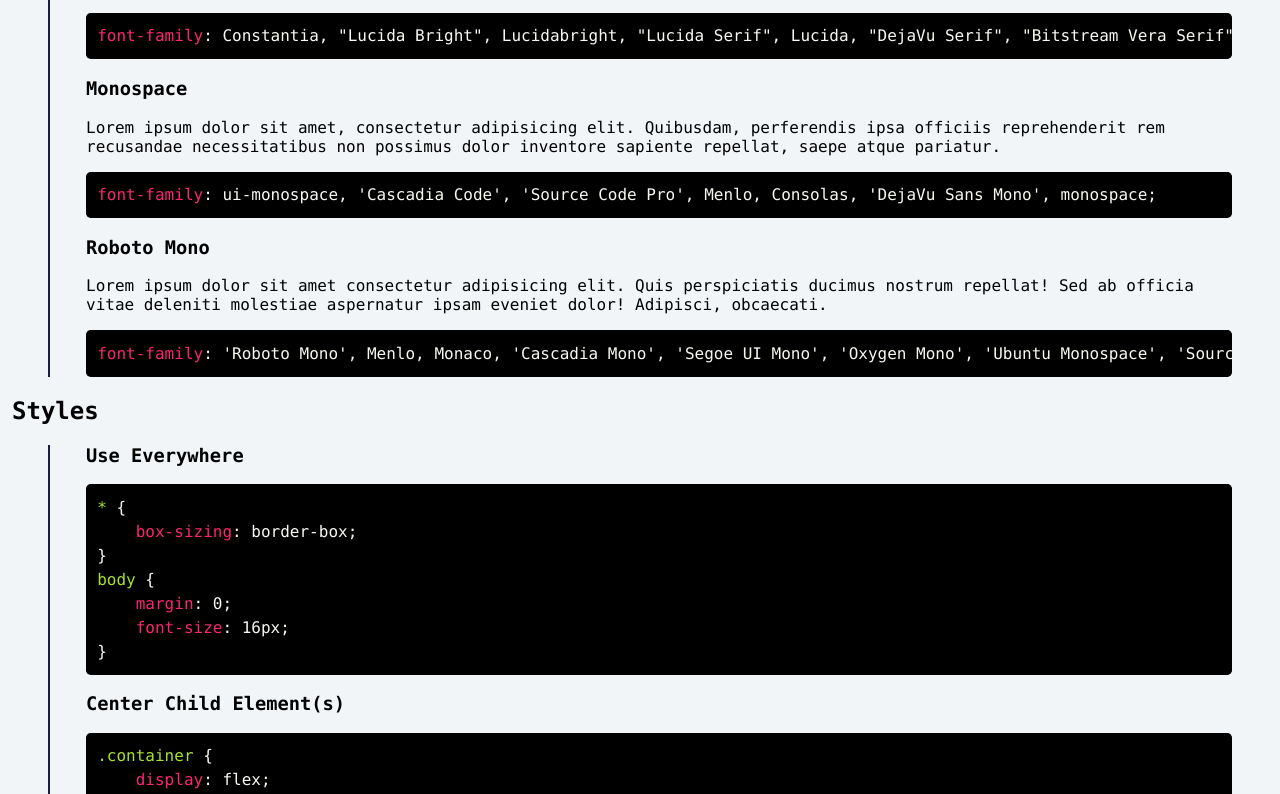
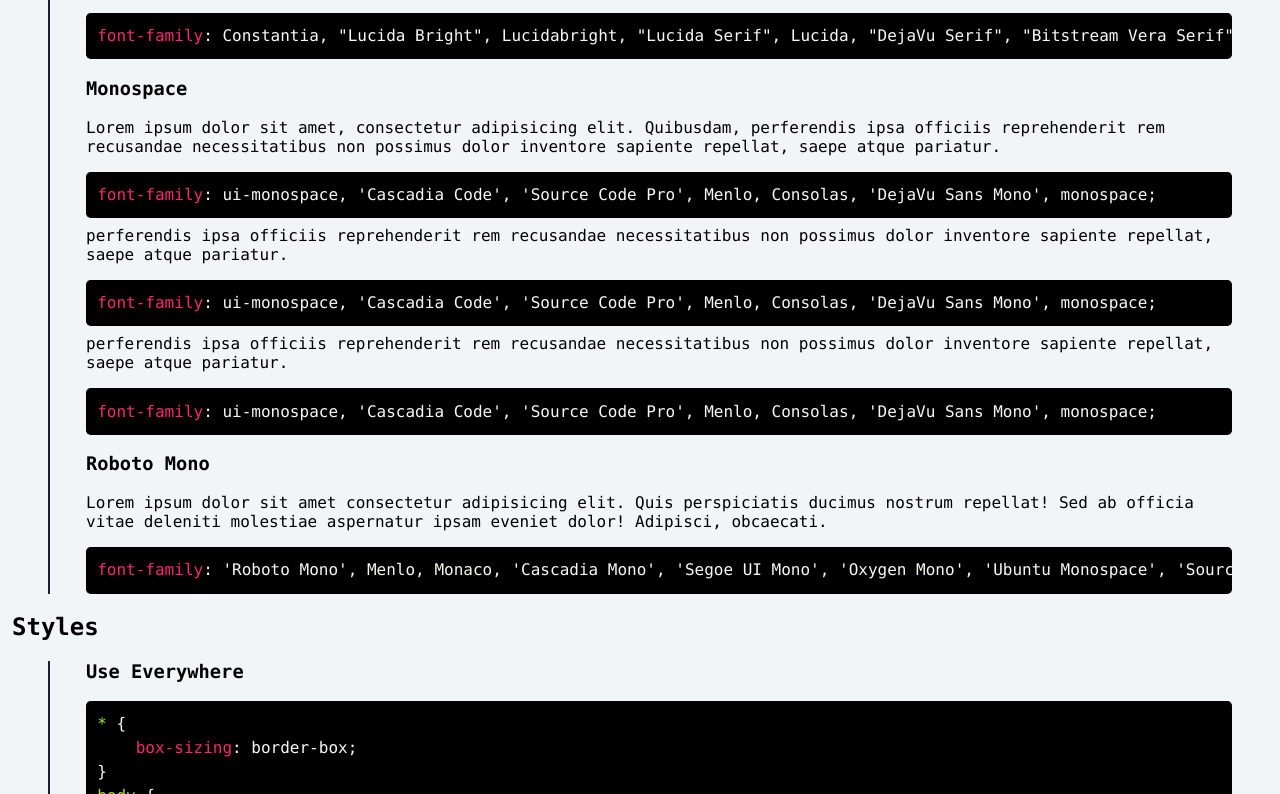
Before and after one commit to BeepBot99/website-design-system, a plain HTML site: page index.html in a window 1280 px wide. Shown: the part 1225-2019 px from the top of the page. Drawn offline with Linux system fonts and the light colour scheme.

Commit message:
Update index.html

```diff
--- a/index.html
+++ b/index.html
@@ -104,6 +104,14 @@
           non possimus dolor inventore sapiente repellat, saepe atque pariatur.
         </p>
         <pre><code class="language-css">font-family: ui-monospace, 'Cascadia Code', 'Source Code Pro', Menlo, Consolas, 'DejaVu Sans Mono', monospace;</code></pre>
+          perferendis ipsa officiis reprehenderit rem recusandae necessitatibus
+          non possimus dolor inventore sapiente repellat, saepe atque pariatur.
+        </p>
+        <pre><code class="language-css">font-family: ui-monospace, 'Cascadia Code', 'Source Code Pro', Menlo, Consolas, 'DejaVu Sans Mono', monospace;</code></pre>
+          perferendis ipsa officiis reprehenderit rem recusandae necessitatibus
+          non possimus dolor inventore sapiente repellat, saepe atque pariatur.
+        </p>
+        <pre><code class="language-css">font-family: ui-monospace, 'Cascadia Code', 'Source Code Pro', Menlo, Consolas, 'DejaVu Sans Mono', monospace;</code></pre>
         <h3>Roboto Mono</h3>
         <p class="roboto-mono">
           Lorem ipsum dolor sit amet consectetur adipisicing elit. Quis
@@ -151,10 +159,10 @@ h6 {
         <h3>Sizing An Image To The Size Of Its Container</h3>
         <pre><code class="codeblock language-css">.container {
     overflow: hidden;
-}
-.container img {
-    max-width: 100%;
-    height: auto;
+  }
+  .container img {
+  max-width: 100%;
+  height: auto;
     display: block;
 }            </code></pre>
         <h3>Open Graph Embeds</h3>
```
